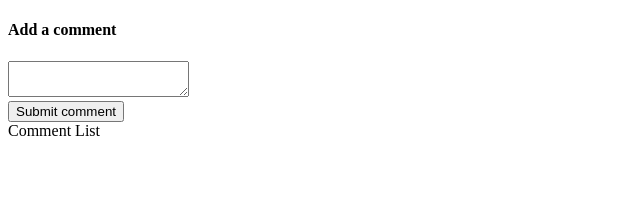
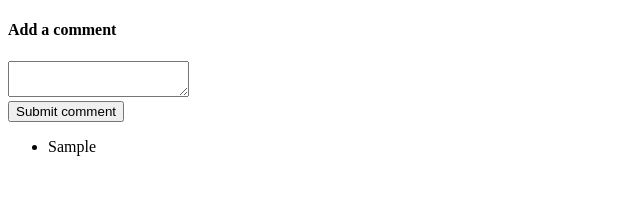
Before and after one commit to FJBelmonte/react-redux-course-advanced-testing, a React (Create React App) app: page / in a window 1280 px wide. Both pictures are taken after typing "Sample" into the empty fields and a click on the button "Submit comment". Shown: the top 212 px of the page, without its empty margins (0-640 px from the left). Built offline with nearby package versions, Linux system fonts and the light colour scheme.

Commit message:
lesson 50

```diff
--- a/src/components/CommentBox.js
+++ b/src/components/CommentBox.js
@@ -10,7 +10,7 @@ export default function CommentBox() {
     <form
       onSubmit={e => {
         e.preventDefault();
-        dispatch(actions.saveComment(e));
+        dispatch(actions.saveComment(comment));
         setComment("");
       }}>
       <h4>Add a comment</h4>
--- a/src/components/CommentList.js
+++ b/src/components/CommentList.js
@@ -1,5 +1,18 @@
 import React from "react";
+import { useSelector } from "react-redux";
 
-export default () => {
-  return <div>Comment List</div>;
-};
+export default function CommentList(props) {
+  const state = useSelector(state => state);
+
+  function renderComments() {
+    console.log(state);
+    return state.comments.map((comment, index) => {
+      return <li key={index}>{comment}</li>;
+    });
+  }
+  return (
+    <div>
+      <ul>{renderComments()}</ul>
+    </div>
+  );
+}
```
Also changed, not shown: 1 other file (tests, documents, lock files or other folders).
